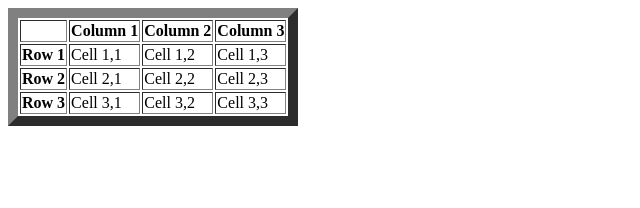
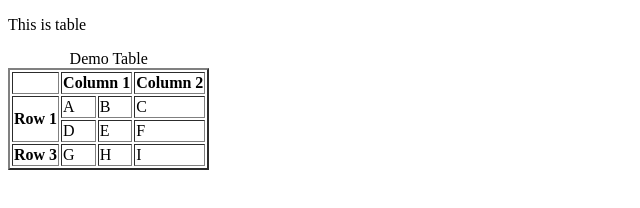
Before and after one commit to pranavkushawaha/cp, a plain HTML site: page table.html in a window 1280 px wide. Shown: the whole page, without its empty margins (0-640 px from the left). Drawn offline with Linux system fonts and the light colour scheme.

Commit message:
Add files via upload

```diff
--- a/table.html
+++ b/table.html
@@ -1,53 +1,41 @@
 <!DOCTYPE html>
-<html>
+<html lang="en">
 <head>
-	<meta charset="utf-8">
-	<meta name="viewport" content="width=device-width, initial-scale=1">
-	<title>
-		Adding Table
-	</title>
+    <meta charset="UTF-8">
+    <meta http-equiv="X-UA-Compatible" content="IE=edge">
+    <meta name="viewport" content="width=device-width, initial-scale=1.0">
+    <title>Table</title>
 </head>
 <body>
-     <table border="10">
+    <p>
+        This is table
+    </p>
+
+    <table border="2">
+        <caption>Demo Table</caption>
         <tr>
-     		<td>
-     		</td>
-     		<th>Column 1
-     		</td>
-     		<th>Column 2
-     		</td>
-     		<th>Column 3
-     		</td>
+            <th></th>
+            <th colspan="2">Column 1</th>
+            <th>Column 2</th>
+            <!-- <th>Column 3</th> -->
         </tr>
         <tr>
-     		<th>Row 1
-     		</td>
-     		<td>Cell 1,1
-     		</td>
-     		<td>Cell 1,2
-     		</td>
-     		<td>Cell 1,3
-     		</td>
+             <th rowspan="2">Row 1</th>
+             <td>A</td>
+             <td>B</td>
+             <td>C</td>
         </tr>
         <tr>
-     		<th>Row 2
-     		</td>
-     		<td>Cell 2,1
-     		</td>
-     		<td>Cell 2,2
-     		</td>
-     		<td>Cell 2,3
-     		</td>
+            <!-- <th>Row 2</th> -->
+            <td>D</td>
+            <td>E</td>
+            <td>F</td>
         </tr>
         <tr>
-     		<th>Row 3
-     		</td>
-     		<td>Cell 3,1
-     		</td>
-     		<td>Cell 3,2
-     		</td>
-     		<td>Cell 3,3
-     		</td>
+            <th>Row 3</th>
+            <td>G</td>
+            <td>H</td>
+            <td>I</td>
         </tr>
 
     </table>
```
Lines whose indentation alone changed are shown as unchanged.
